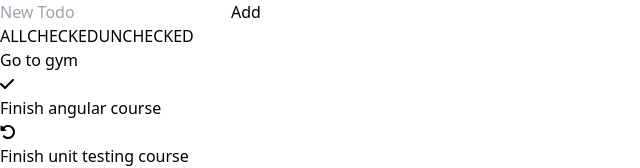
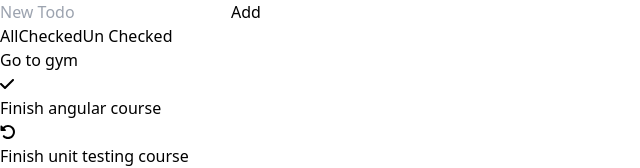
Before and after one commit to AhmedQassemDev2004/angular-todo-list, an Angular app: page / in a window 1280 px wide. Shown: the top 168 px of the page, without its empty margins (0-640 px from the left). Built offline with nearby package versions, Linux system fonts and the light colour scheme.

Commit message:
fix: change filter logic

```diff
--- a/src/app/app.component.html
+++ b/src/app/app.component.html
@@ -20,8 +20,8 @@
 
 <!-- Items -->
 <div class="min-w-[600px] flex flex-col gap-2 ">
-  @for(item of items;track item.id) {
-    <div *ngIf="displayItem(item)" class="flex gap-1 my-1 w-full">
+  @for(item of filteredItems;track item.id) {
+    <div class="flex gap-1 my-1 w-full">
       <div class="flex-1 bg-white-200 bg-white rounded shadow-md hover:shadow-lg p-2">
         <span [class.line-through]="item.checked">{{item.content}}</span>
       </div>
--- a/src/app/app.component.ts
+++ b/src/app/app.component.ts
@@ -21,13 +21,22 @@
     new TodoItem("Finish unit testing course"),
   ];
   newTodoContent:string="";
-  currentFilter:string="ALL"
-  filters:string[]=["ALL","CHECKED","UNCHECKED"];
+  filters:string[]=["All","Checked","Un Checked"];
+  currentFilter:string=this.filters[0];
 
   // Icons
   faCheck=faCheck;
   faRotateLeft = faRotateLeft
 
+  get filteredItems(): TodoItem[] {
+    if(this.currentFilter=="All"){
+      return this.items;
+    } else if (this.currentFilter=="Checked") {
+      return this.items.filter(i=>i.checked);
+    } else {
+      return this.items.filter(i=>!i.checked);
+    }
+  }
 
   addNewItem() {
     this.items.push(new TodoItem(this.newTodoContent));
@@ -43,15 +52,4 @@
     this.currentFilter=filter;
   }
 
-  displayItem(item: TodoItem): boolean {
-    if (this.currentFilter === 'ALL') {
-      return true;
-    } else if (this.currentFilter === 'CHECKED') {
-      return item.checked;
-    } else if (this.currentFilter === 'UNCHECKED') {
-      return !item.checked;
-    }
-    return false;
-  }
-
 }
```
